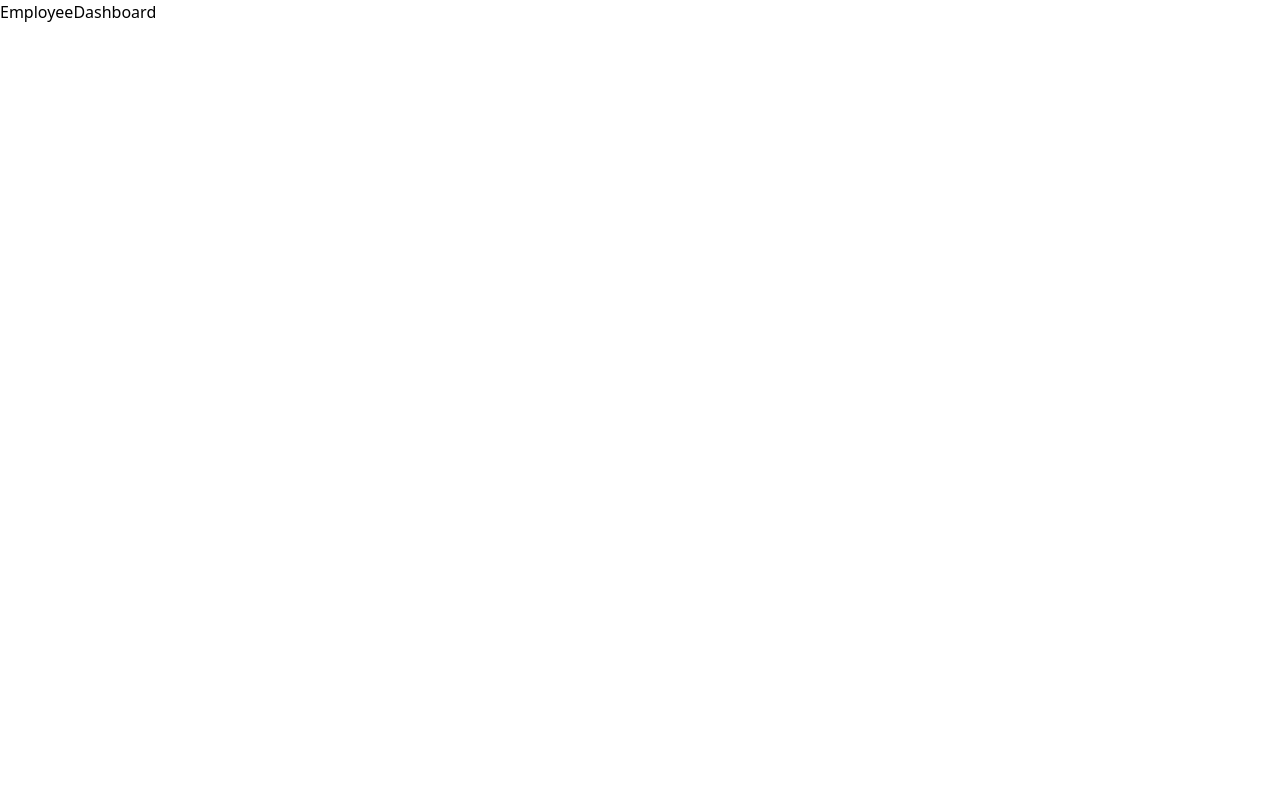
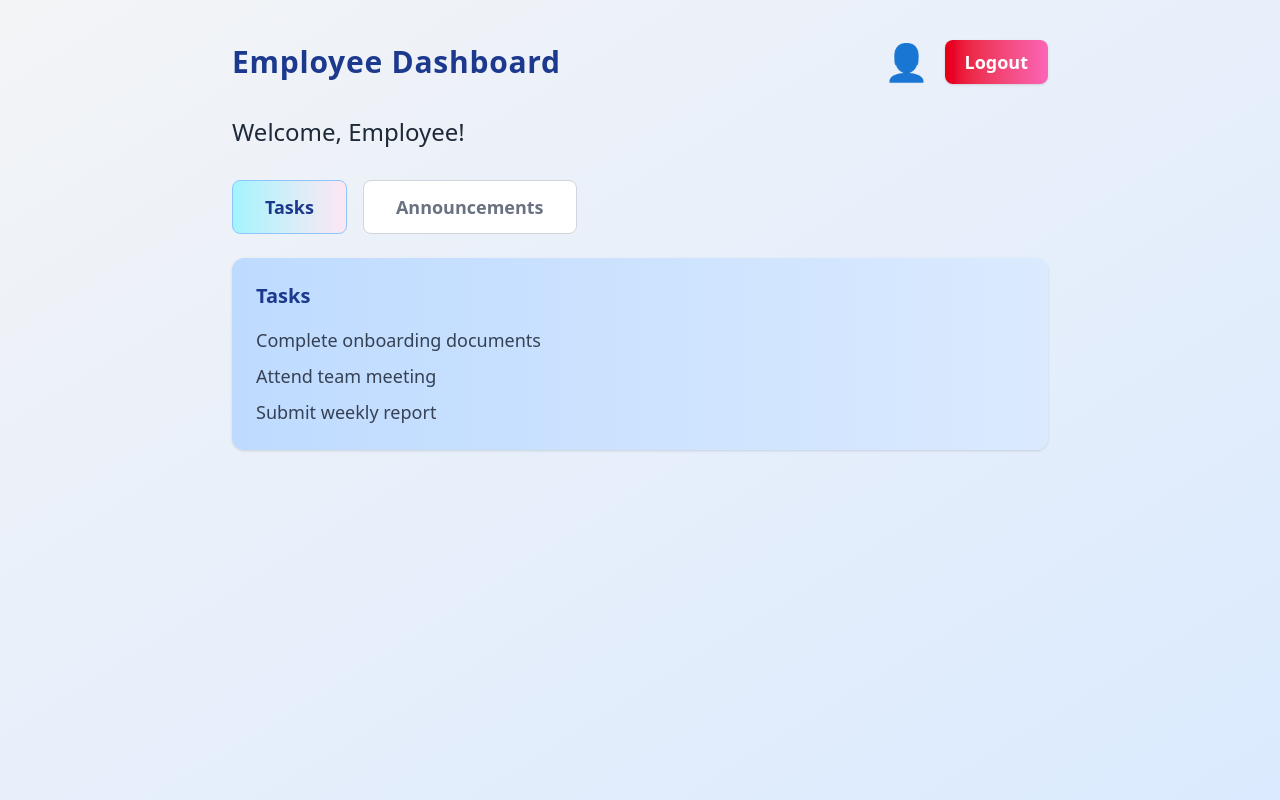
Before and after one commit to sahilsinghs15/EMS-Frontend, a React (Vite) app: page /employee in a window 1280 px wide. Built offline with nearby package versions, Linux system fonts and the light colour scheme; no server answers; sample sign-in values are in the browser's storage.

Commit message:
Update Employee Dashboard

```diff
--- a/src/Pages/EmployeeDashboard.tsx
+++ b/src/Pages/EmployeeDashboard.tsx
@@ -1,10 +1,94 @@
+import { logout } from '../Redux/Slices/authSlice.reducer';
+import { useEffect, useState } from 'react';
+import { getEmployeeAsync } from '../Redux/Slices/employeeSlice.reducer';
+import { useAppDispatch, useAppSelector } from '../Helpers/hooks';
+import { useNavigate } from 'react-router-dom';
 
 function EmployeeDashboard() {
+  const dispatch = useAppDispatch();
+  const navigate = useNavigate();
+  const employee = useAppSelector((state) => state.employees.currentEmployee);
+  const {isLoggedIn} = useAppSelector((state)=> state.auth);
+  const auth = useAppSelector((state) => state.auth.data);
+  const [profileOpen, setProfileOpen] = useState(false);
+  const [activeTab, setActiveTab] = useState<'tasks' | 'announcements'>('tasks');
+
+  useEffect(() => {
+    if (!isLoggedIn) {
+        navigate("/");
+      }else {
+        dispatch(getEmployeeAsync());
+      }
+  }, [dispatch , isLoggedIn , navigate]);
+
+  const handleLogout = () => {
+    dispatch(logout());
+    navigate('/');
+  };
+
   return (
-    <div>
-      EmployeeDashboard
+    <div className="min-h-screen w-full bg-gradient-to-br from-gray-100 to-blue-100">
+      <div className="max-w-4xl mx-auto p-10">
+        <div className="flex justify-between items-center mb-8">
+          <h2 className="text-3xl font-bold tracking-wide text-blue-900">Employee Dashboard</h2>
+          <div className="flex items-center gap-4">
+            <button onClick={() => setProfileOpen(true)} className="bg-transparent border-none cursor-pointer">
+              <span role="img" aria-label="profile" className="text-4xl text-blue-500">👤</span>
+            </button>
+            <button onClick={handleLogout} className="px-5 py-2 bg-gradient-to-r from-red-600 to-pink-400 text-white rounded-lg font-semibold text-lg shadow">Logout</button>
+          </div>
+        </div>
+        <h3 className="text-2xl text-gray-800 mb-8">Welcome, {employee?.fullName || auth?.username || 'Employee'}!</h3>
+        <div>
+          <div className="flex gap-4 mb-6">
+            <button onClick={() => setActiveTab('tasks')} className={`px-8 py-3 rounded-lg font-semibold text-lg border transition-colors duration-200 ${activeTab === 'tasks' ? 'bg-gradient-to-r from-cyan-200 to-pink-100 text-blue-900 border-blue-300' : 'bg-white text-gray-500 border-gray-300'}`}>Tasks</button>
+            <button onClick={() => setActiveTab('announcements')} className={`px-8 py-3 rounded-lg font-semibold text-lg border transition-colors duration-200 ${activeTab === 'announcements' ? 'bg-gradient-to-r from-orange-200 to-yellow-100 text-blue-900 border-yellow-300' : 'bg-white text-gray-500 border-gray-300'}`}>Announcements</button>
+          </div>
+          {activeTab === 'tasks' && (
+            <section className="bg-gradient-to-r from-blue-200 to-blue-100 p-6 rounded-xl shadow mb-6">
+              <h4 className="text-xl text-blue-900 mb-4 font-semibold">Tasks</h4>
+              <ul className="text-lg text-gray-700 space-y-2">
+                <li>Complete onboarding documents</li>
+                <li>Attend team meeting</li>
+                <li>Submit weekly report</li>
+              </ul>
+            </section>
+          )}
+          {activeTab === 'announcements' && (
+            <section className="bg-gradient-to-r from-pink-200 to-blue-100 p-6 rounded-xl shadow mb-6">
+              <h4 className="text-xl text-blue-900 mb-4 font-semibold">Announcements</h4>
+              <ul className="text-lg text-gray-700 space-y-2">
+                <li>Company picnic on Friday</li>
+                <li>New HR policies released</li>
+                <li>Quarterly review next month</li>
+              </ul>
+            </section>
+          )}
+        </div>
+
+        {profileOpen && (
+          <div className="fixed inset-0 bg-black bg-opacity-30 flex items-center justify-center z-50">
+            <div className="bg-white p-10 rounded-2xl min-w-[400px] shadow-2xl">
+              <h3 className="mb-6 text-blue-500 text-2xl font-bold">Employee Profile</h3>
+              <table className="w-full text-lg">
+                <tbody>
+                  <tr><td className="font-bold py-2 text-gray-700">Full Name</td><td className="py-2">{employee?.fullName || 'N/A'}</td></tr>
+                  <tr><td className="font-bold py-2 text-gray-700">Email</td><td className="py-2">{employee?.contactInfo?.workEmail || auth?.email || 'N/A'}</td></tr>
+                  <tr><td className="font-bold py-2 text-gray-700">Employee ID</td><td className="py-2">{employee?.employeeId || 'N/A'}</td></tr>
+                  <tr><td className="font-bold py-2 text-gray-700">Department</td><td className="py-2">{employee?.employmentInfo?.department || 'N/A'}</td></tr>
+                  <tr><td className="font-bold py-2 text-gray-700">Job Title</td><td className="py-2">{employee?.employmentInfo?.jobTitle || 'N/A'}</td></tr>
+                  <tr><td className="font-bold py-2 text-gray-700">Status</td><td className="py-2">{employee?.employmentInfo?.status || 'N/A'}</td></tr>
+                  <tr><td className="font-bold py-2 text-gray-700">Manager</td><td className="py-2">{employee?.employmentInfo?.manager || 'N/A'}</td></tr>
+                  <tr><td className="font-bold py-2 text-gray-700">Hire Date</td><td className="py-2">{employee?.employmentInfo?.hireDate || 'N/A'}</td></tr>
+                </tbody>
+              </table>
+              <button onClick={() => setProfileOpen(false)} className="mt-8 px-6 py-2 bg-gradient-to-r from-blue-500 to-cyan-400 text-white rounded-lg font-semibold text-lg">Close</button>
+            </div>
+          </div>
+        )}
+      </div>
     </div>
-  )
+  );
 }
 
 export default EmployeeDashboard;
```
